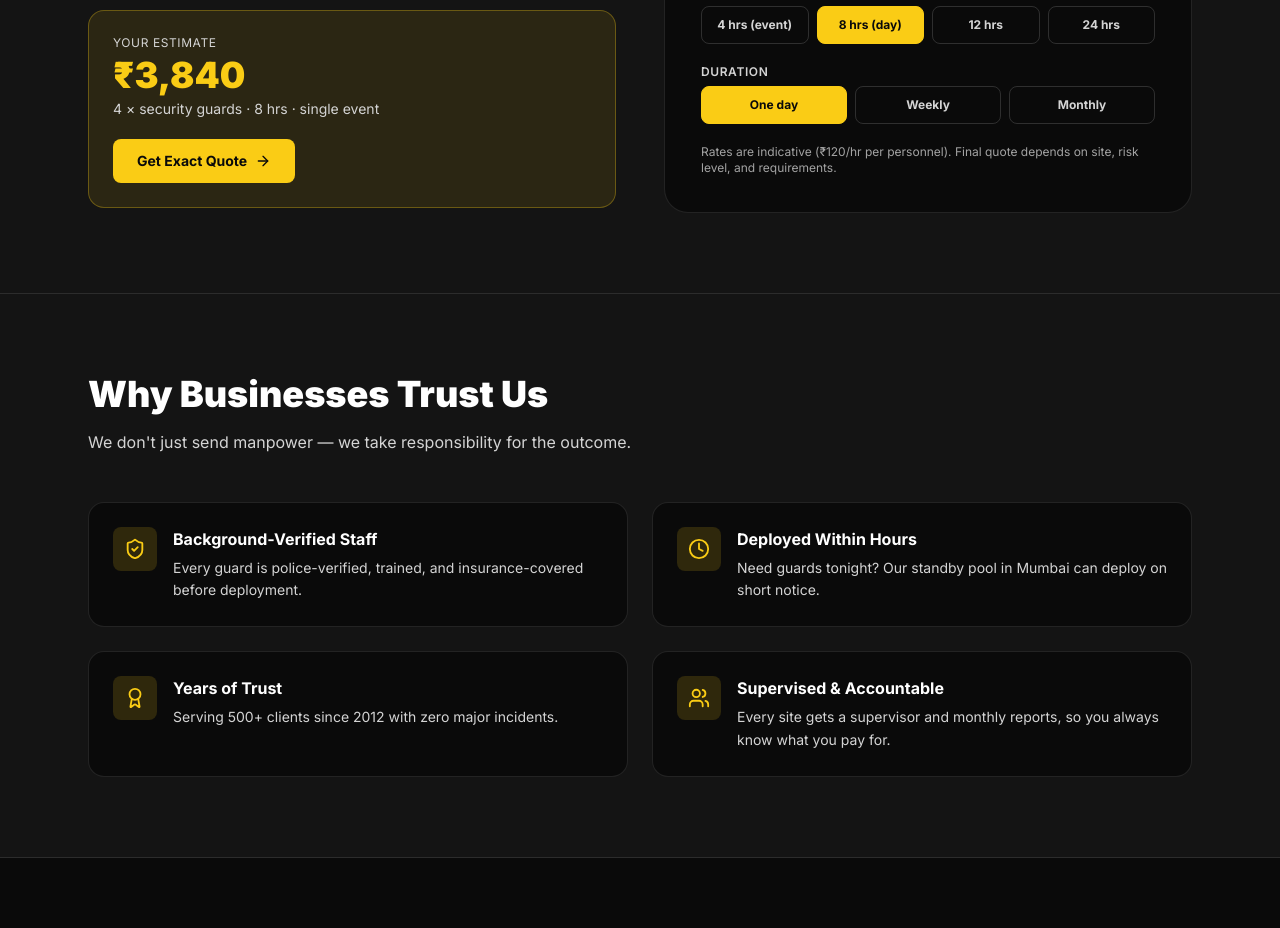
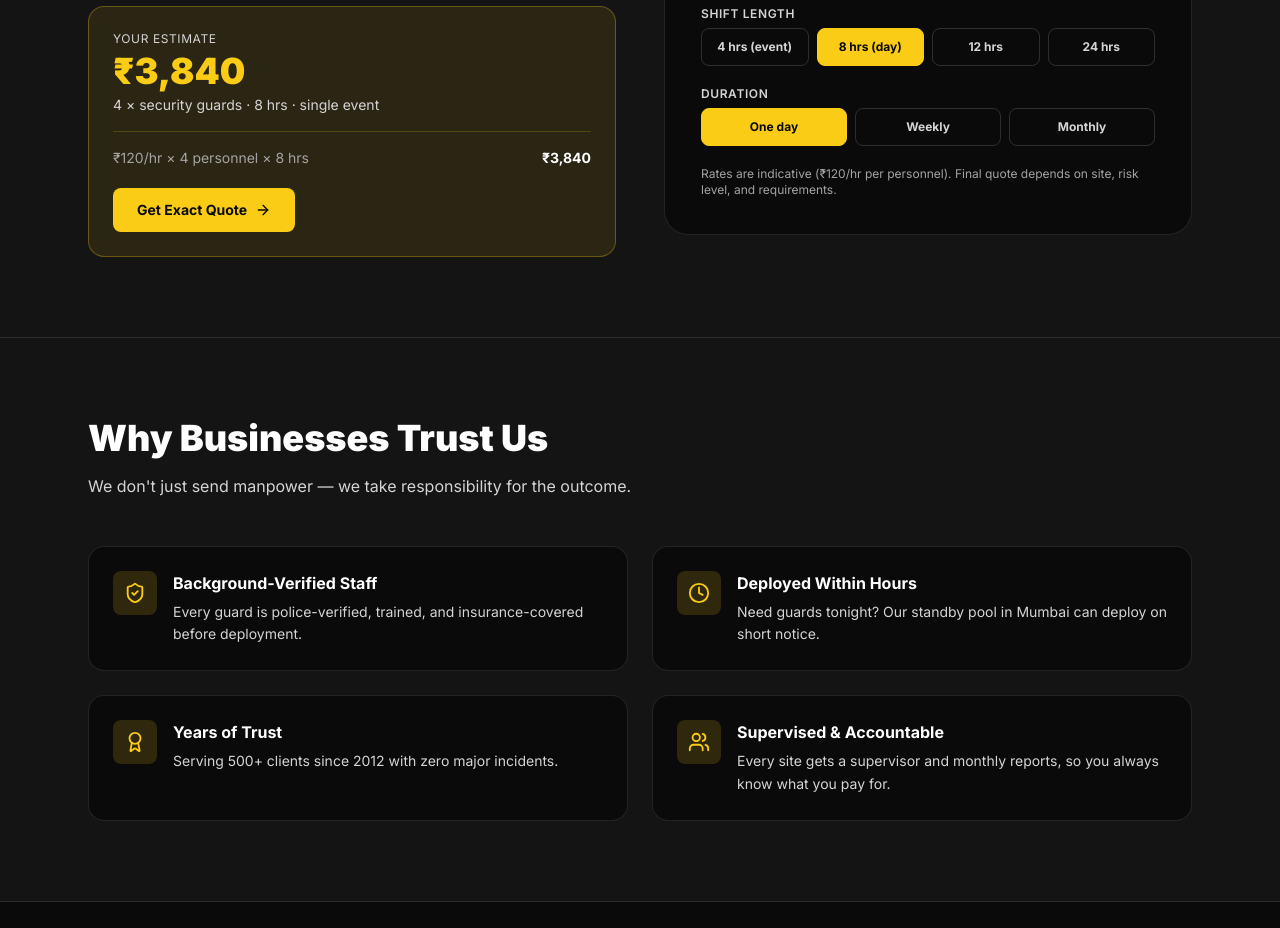
Before and after one commit to shravanisdakve/SecureForce, a React (Vite) app in the folder client/: page / in a window 1280 px wide. Shown: the part 2180-3108 px from the top of the page. Built offline with nearby package versions, Linux system fonts and the light colour scheme.

Commit message:
add cost breakdown to estimate calculator

```diff
--- a/client/src/components/EstimateCalculator.jsx
+++ b/client/src/components/EstimateCalculator.jsx
@@ -57,6 +57,18 @@ export default function EstimateCalculator() {
               {guards} × {service.title.toLowerCase()} · {hours} hrs
               {days > 1 ? ` · ${days} days` : ' · single event'}
             </p>
+            <div className="mt-4 space-y-1.5 border-t border-brand/20 pt-4 text-sm text-night-200">
+              <div className="flex items-center justify-between">
+                <span>{fmt(service.rate)}/hr × {guards} personnel × {hours} hrs</span>
+                <span className="font-bold text-white">{fmt(guards * hours * service.rate)}</span>
+              </div>
+              {days > 1 && (
+                <div className="flex items-center justify-between">
+                  <span>Deployed for {days} days</span>
+                  <span className="font-bold text-white">{fmt(total)}</span>
+                </div>
+              )}
+            </div>
             {days > 1 && (
               <p className="mt-2 text-sm text-night-200">
                 ≈ {fmt(perMonth)} per month if deployed continuously
```
